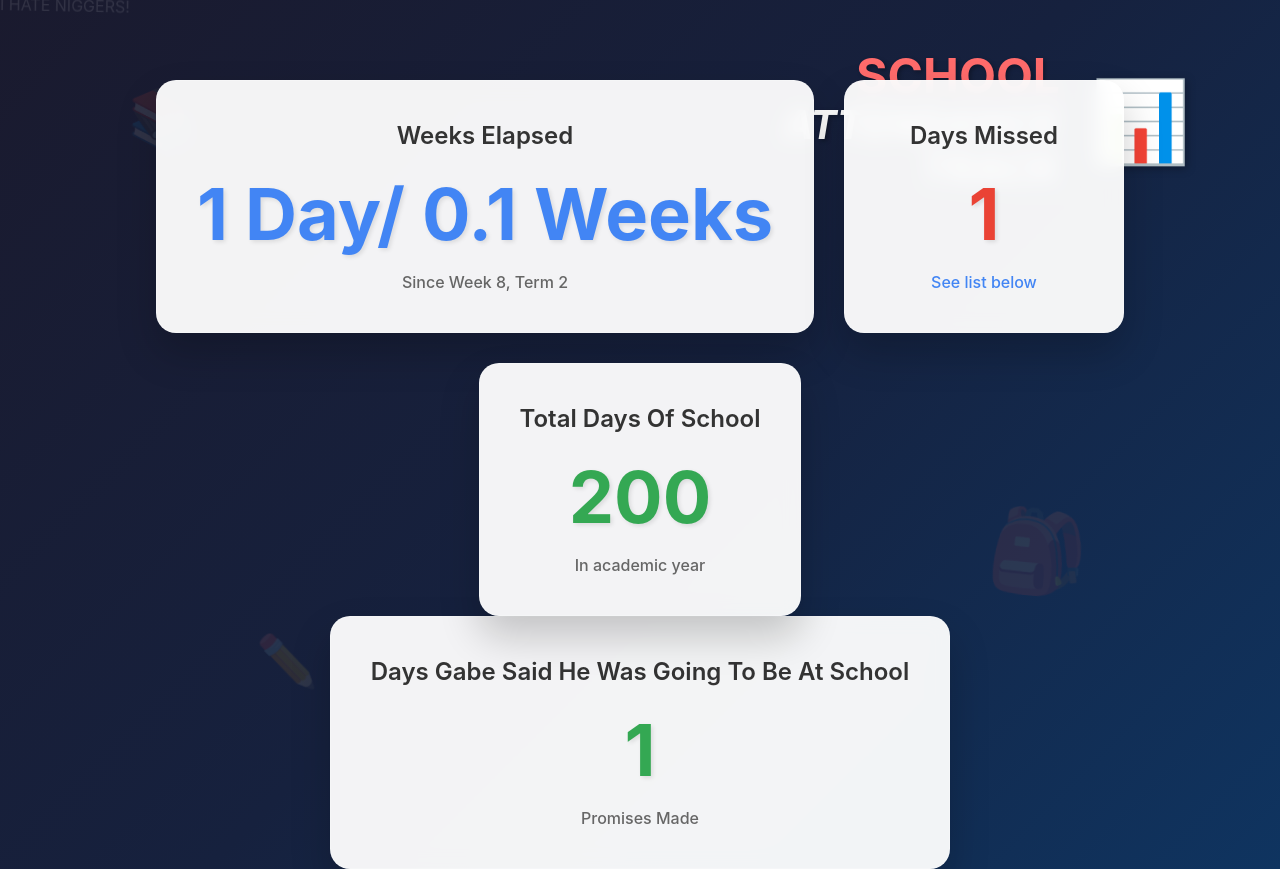
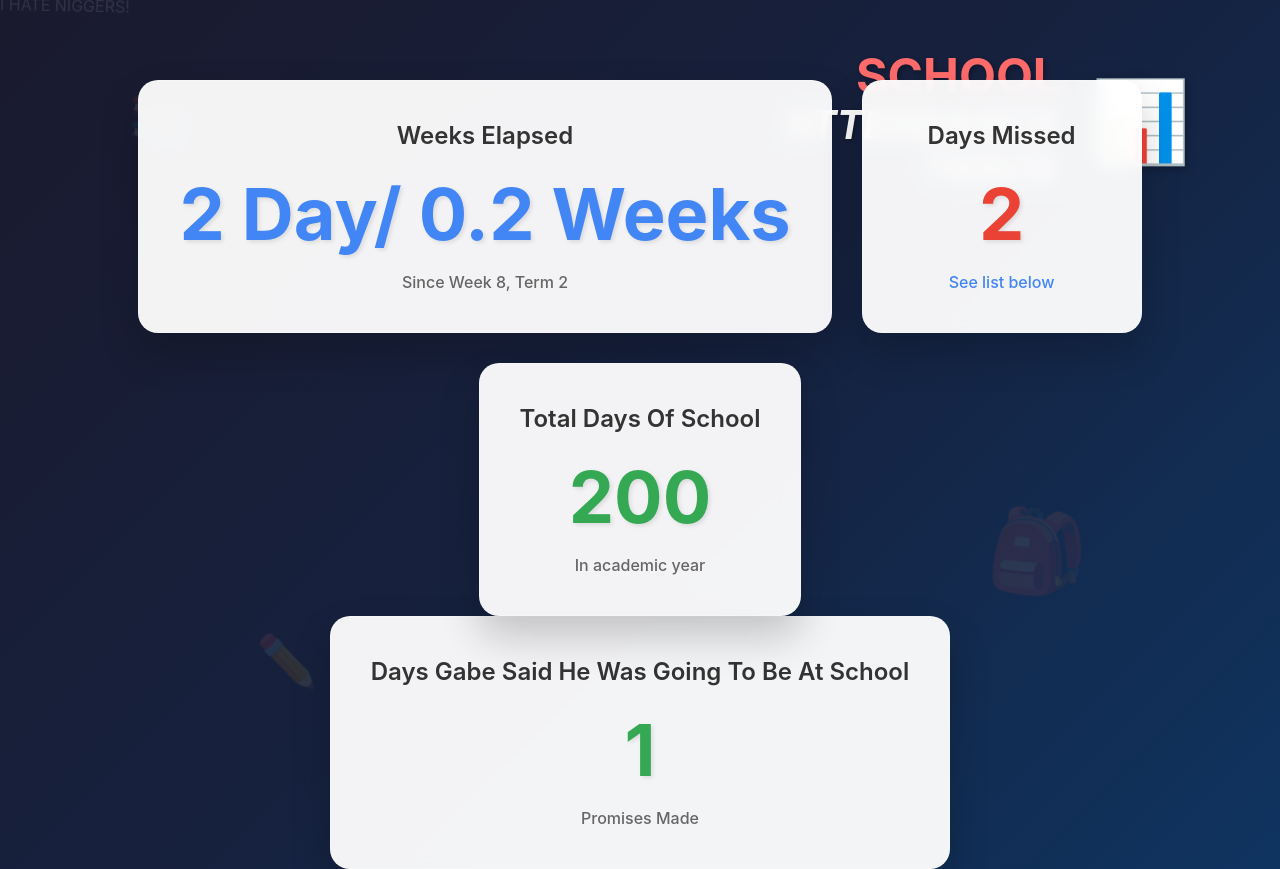
Before and after one commit to GabeTracker/GabeTracker, a plain HTML site: page index.html in a window 1280 px wide. Drawn offline with Linux system fonts and the light colour scheme.

Commit message:
Update index.html

```diff
--- a/index.html
+++ b/index.html
@@ -232,13 +232,13 @@
     <div class="main-content">
         <div class="stat-card">
             <div class="stat-title">Weeks Elapsed</div>
-            <div class="stat-number days-total" id="weeksElapsed">1 Day/ 0.1 Weeks</div>
+            <div class="stat-number days-total" id="weeksElapsed">2 Day/ 0.2 Weeks</div>
             <div class="stat-subtitle">Since Week 8, Term 2</div>
         </div>
 
         <div class="stat-card">
             <div class="stat-title">Days Missed</div>
-            <div class="stat-number days-missed" id="missedDays">1</div>
+            <div class="stat-number days-missed" id="missedDays">2</div>
             <div class="stat-subtitle">
                 <a href="#" class="subtitle-link" onclick="showMissedDays()">See list below</a>
             </div>
@@ -260,7 +260,7 @@
 
     <script>
         function showMissedDays() {
-            alert('Missed Days List:\n\n• June 16 - Wasnt there at all.\n• June 17 - Probably wont be there');
+            alert('Missed Days List:\n\n• June 16 - Wasnt there at all.\n• June 17 - Wasnt there');
         }
 
         // Update the counter dynamically based on school year progress
```
